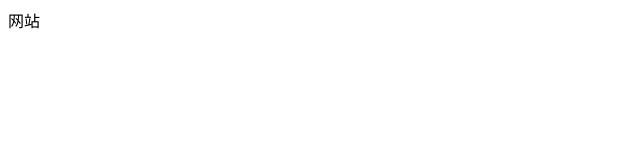
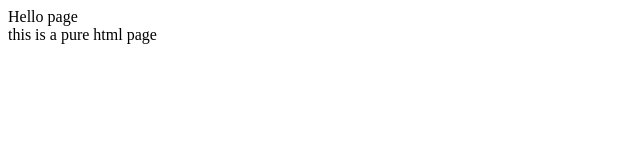
Before and after one commit to zhanghay/zhanghay, a plain HTML site: page index.html in a window 1280 px wide. Shown: the whole page, without its empty margins (0-640 px from the left). Drawn offline with Linux system fonts and the light colour scheme.

Commit message:
change html

```diff
--- a/index.html
+++ b/index.html
@@ -5,6 +5,12 @@
     <title>标题</title>
 </head>
 <body>
-    网站
+    <p1>
+        Hello page
+    </p1>
+    <div>
+        this is a pure html page
+    </div>
+
 </body>
 </html>
```
